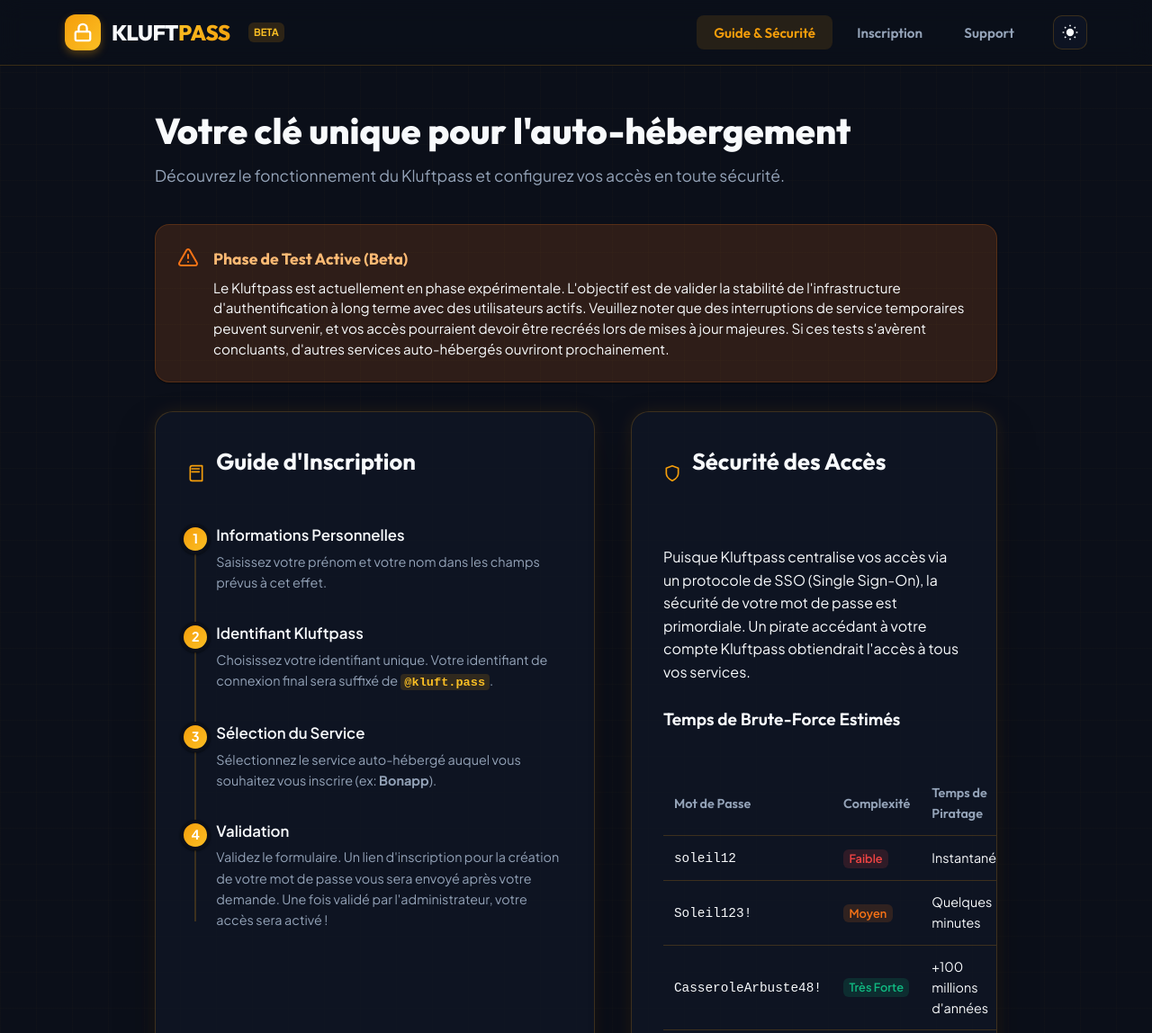
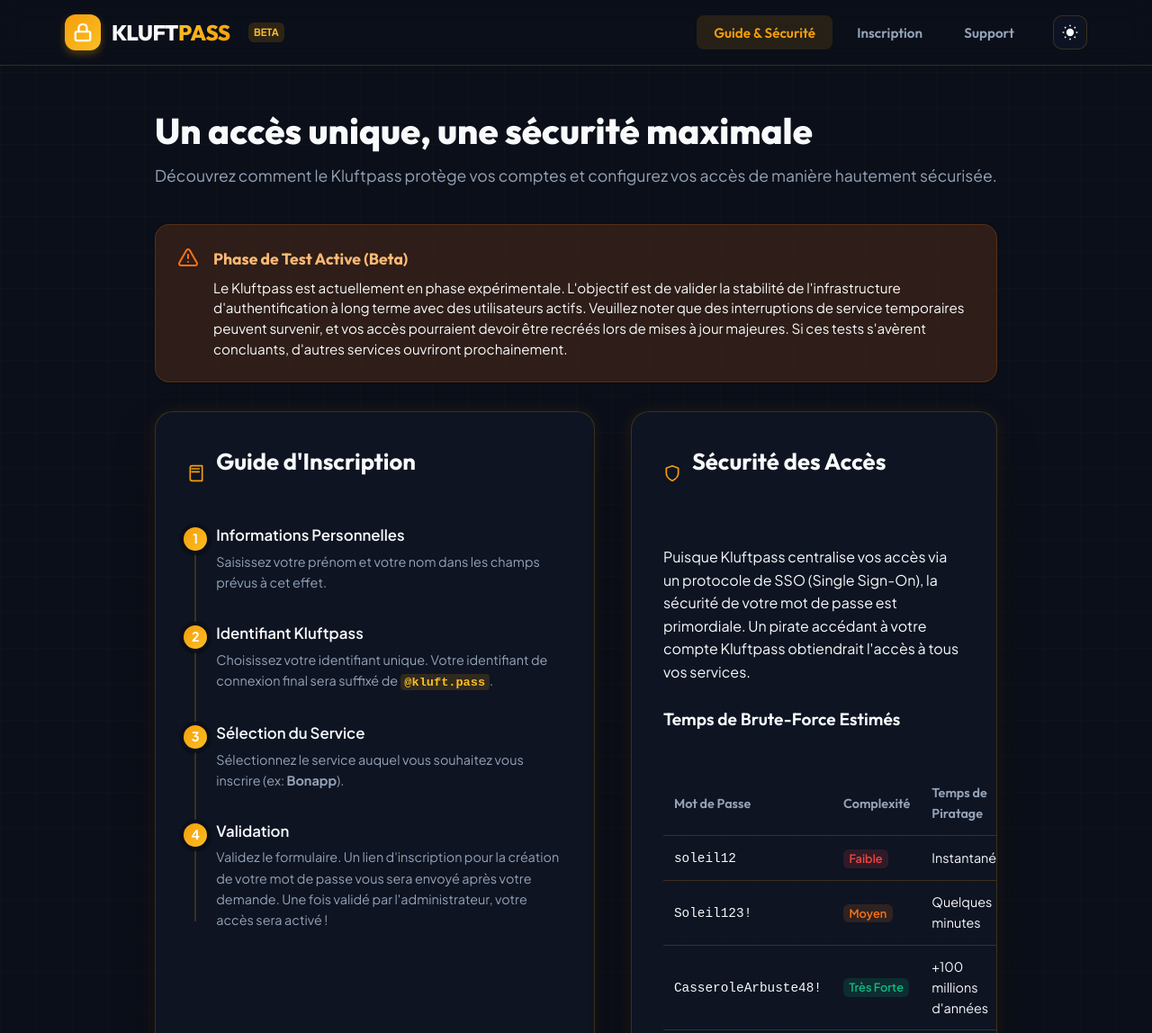
Before and after one commit to Seakluft/kluftpassportail, a website built with Vite: page index.html in a window 1280 px wide. Shown: the top 1148 px of the page at 90% size. Built offline with nearby package versions, Linux system fonts and the light colour scheme.

Commit message:
Add files via upload

```diff
--- a/index.html
+++ b/index.html
@@ -3,7 +3,7 @@
 <head>
   <meta charset="UTF-8">
   <meta name="viewport" content="width=device-width, initial-scale=1.0">
-  <meta name="description" content="Portail d'inscription et de support Kluftpass - Votre clé d'accès unique (SSO via Pangolin) pour vos services auto-hébergés.">
+  <meta name="description" content="Portail d'inscription et de support Kluftpass - Votre clé d'accès unique et sécurisée pour vos services (SSO via Pangolin).">
   <title>Kluftpass - Portail d'inscription et support</title>
   <link rel="preconnect" href="https://fonts.googleapis.com">
   <link rel="preconnect" href="https://fonts.gstatic.com" crossorigin>
@@ -53,8 +53,8 @@
 
     <!-- 1. PAGE ACCUEIL: TUTORIEL & SENSIBILISATION -->
     <section id="page-home" class="page active">
-      <h1>Votre clé unique pour l'auto-hébergement</h1>
-      <p class="section-subtitle">Découvrez le fonctionnement du Kluftpass et configurez vos accès en toute sécurité.</p>
+      <h1>Un accès unique, une sécurité maximale</h1>
+      <p class="section-subtitle">Découvrez comment le Kluftpass protège vos comptes et configurez vos accès de manière hautement sécurisée.</p>
 
       <!-- Beta Warning Banner -->
       <article class="alert-box beta" aria-label="Avertissement Phase de Test">
@@ -68,7 +68,7 @@
           <p>
             Le Kluftpass est actuellement en phase expérimentale. L'objectif est de valider la stabilité de l'infrastructure d'authentification à long terme avec des utilisateurs actifs.
             Veuillez noter que des interruptions de service temporaires peuvent survenir, et vos accès pourraient devoir être recréés lors de mises à jour majeures.
-            Si ces tests s'avèrent concluants, d'autres services auto-hébergés ouvriront prochainement.
+            Si ces tests s'avèrent concluants, d'autres services ouvriront prochainement.
           </p>
         </div>
       </article>
@@ -100,7 +100,7 @@
             <div class="step">
               <div class="step-num">3</div>
               <div class="step-title">Sélection du Service</div>
-              <div class="step-desc">Sélectionnez le service auto-hébergé auquel vous souhaitez vous inscrire (ex: <strong>Bonapp</strong>).</div>
+              <div class="step-desc">Sélectionnez le service auquel vous souhaitez vous inscrire (ex: <strong>Bonapp</strong>).</div>
             </div>
 
             <div class="step">
```
